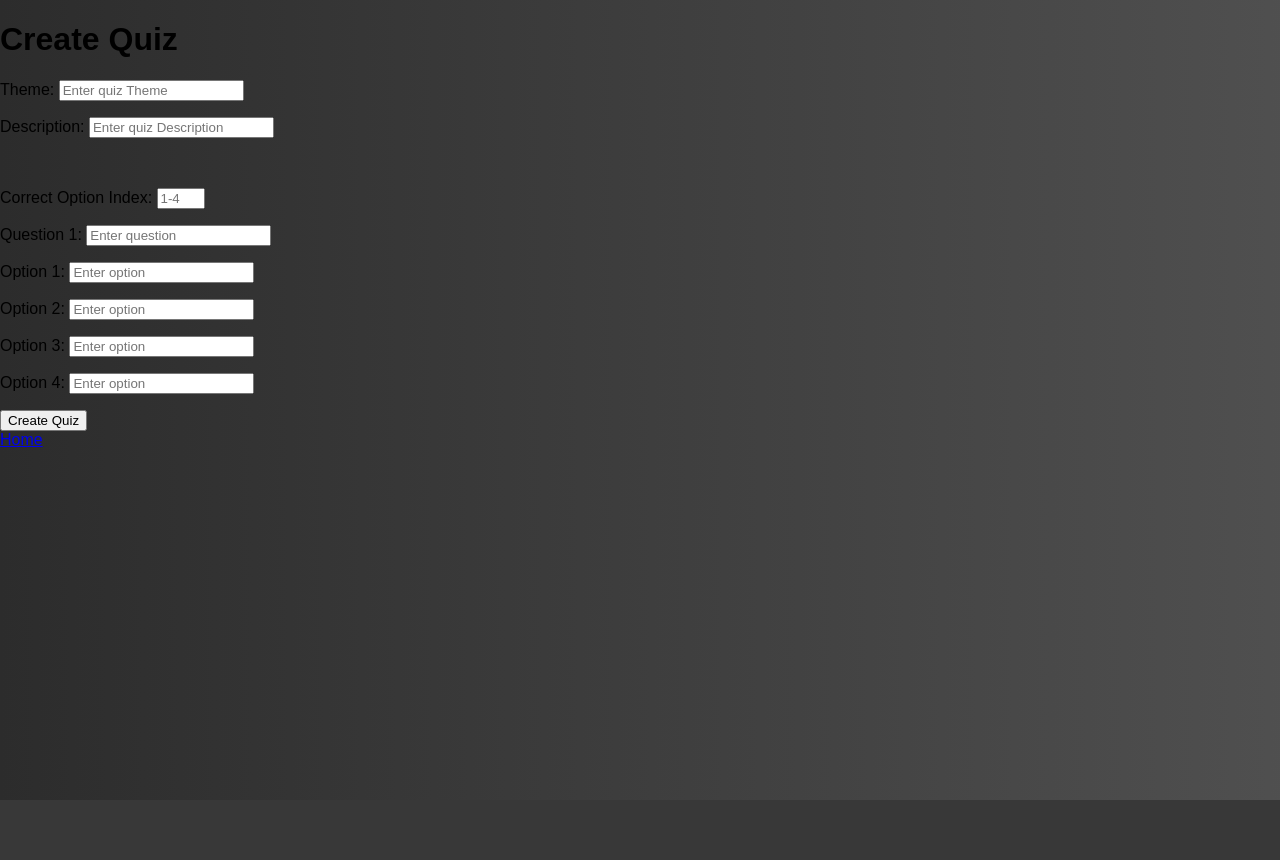
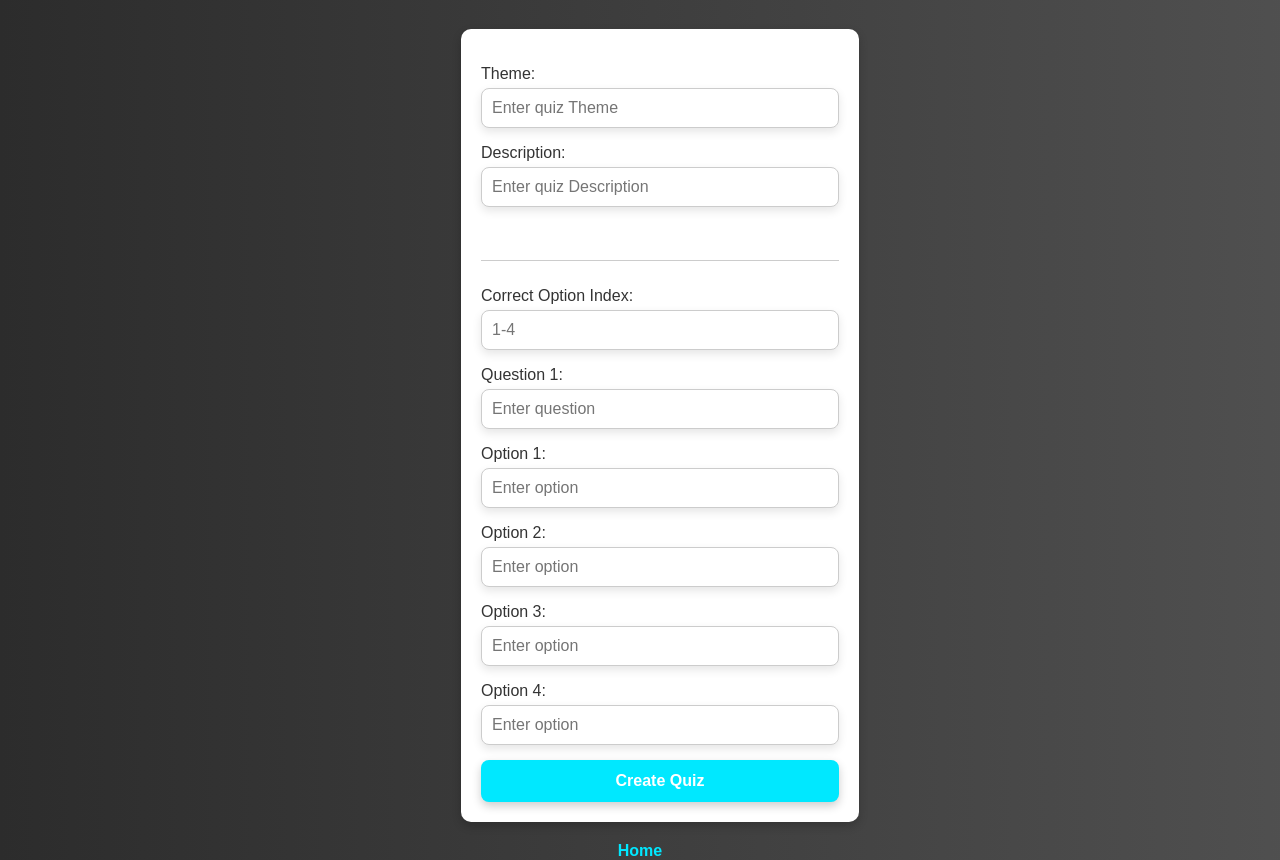
Before and after one commit to graverspng/quiz-group, a PHP site: template App/views/tasks/create.quiz.view.php in a window 1280 px wide. Before the commit the page ends 800 px from the top, so only its background shows below. Run offline with PHP 8.4, Linux system fonts and the light colour scheme; the template is opened without the code that fills it, so the values that code supplies are empty.

Commit message:
create_quiz style
aids

```diff
--- a/App/views/tasks/create.quiz.view.php
+++ b/App/views/tasks/create.quiz.view.php
@@ -1,4 +1,136 @@
 <div>
+    <style>
+        body {
+            background-color: #3A3B3C;
+            font-family: Arial, sans-serif;
+            margin: 0;
+            padding: 0;
+            display: flex;
+            justify-content: center;
+            align-items: center;
+            height: 100vh;
+        }
+
+        h1 {
+            text-align: center;
+            color: black;
+            margin-bottom: 30px;
+        }
+
+        /* Form Container */
+        form {
+            background-color: #ffffff;
+            padding: 20px;
+            border-radius: 10px;
+            box-shadow: 0 4px 10px rgba(0, 0, 0, 0.2);
+            max-width: 600px;
+            width: 100%;
+        }
+
+        /* Form Input Fields */
+        p {
+            margin-bottom: 15px;
+            color: #333;
+        }
+
+        input[type="text"], input[type="number"] {
+            width: calc(100% - 22px);
+            padding: 10px;
+            border: 1px solid #ccc;
+            border-radius: 8px;
+            font-size: 16px;
+            margin-top: 5px;
+            box-shadow: 0 4px 10px rgba(0, 0, 0, 0.1);
+            transition: all 0.3s ease;
+        }
+
+        input[type="text"]:focus, input[type="number"]:focus {
+            border-color: #00B8C1;
+            box-shadow: 0 6px 15px rgba(0, 0, 0, 0.2);
+            outline: none;
+        }
+
+        /* Submit Button */
+        button {
+            background-color: #00E8FF;
+            color: white;
+            padding: 12px 25px;
+            font-size: 16px;
+            font-weight: bold;
+            border: none;
+            border-radius: 8px;
+            cursor: pointer;
+            width: 100%;
+            box-shadow: 0 4px 10px rgba(0, 0, 0, 0.2);
+            transition: all 0.3s ease;
+        }
+
+        button:hover {
+            background-color: #00B8C1;
+            box-shadow: 0 6px 15px rgba(0, 0, 0, 0.3);
+            transform: translateY(-2px);
+        }
+
+        button:active {
+            transform: translateY(0);
+            box-shadow: 0 2px 6px rgba(0, 0, 0, 0.2);
+        }
+
+        /* Home Link */
+        a {
+            display: block;
+            margin-top: 20px;
+            text-align: center;
+            color: #00E8FF;
+            text-decoration: none;
+            font-weight: bold;
+        }
+
+        a:hover {
+            text-decoration: underline;
+        }
+
+        /* Spacing between form sections */
+        .Question-1 {
+            margin-top: 20px;
+            padding-top: 10px;
+            border-top: 1px solid #ccc;
+        }
+
+        /* Centering buttons */
+        .action-buttons-container {
+            display: flex;
+            justify-content: center;
+            gap: 15px;
+            margin-bottom: 20px;
+        }
+
+        .shadow_logout__btn, .shadow_leaderboard__btn {
+            background-color: #00E8FF;
+            border: none;
+            color: white;
+            padding: 10px 20px;
+            font-size: 16px;
+            font-weight: bold;
+            cursor: pointer;
+            border-radius: 8px;
+            box-shadow: 0 4px 10px rgba(0, 0, 0, 0.2);
+            transition: all 0.3s ease;
+        }
+
+        .shadow_logout__btn:hover, .shadow_leaderboard__btn:hover {
+            background-color: #00B8C1;
+            box-shadow: 0 6px 15px rgba(0, 0, 0, 0.3);
+            transform: translateY(-2px);
+        }
+
+        .shadow_logout__btn:active, .shadow_leaderboard__btn:active {
+            transform: translateY(0);
+            box-shadow: 0 2px 6px rgba(0, 0, 0, 0.2);
+        }
+
+    </style>
+
     <h1>Create Quiz</h1>
 
     <form action="/create" method="POST">
@@ -18,6 +150,7 @@
                     <p>Option 4: <input type="text" name="questions[<?php echo $i; ?>][options][]" placeholder="Enter option" required></p>
                 </div>
             <?php endfor; ?>
+
             <button type="submit">Create Quiz</button>
         </div>
     </form>
```
